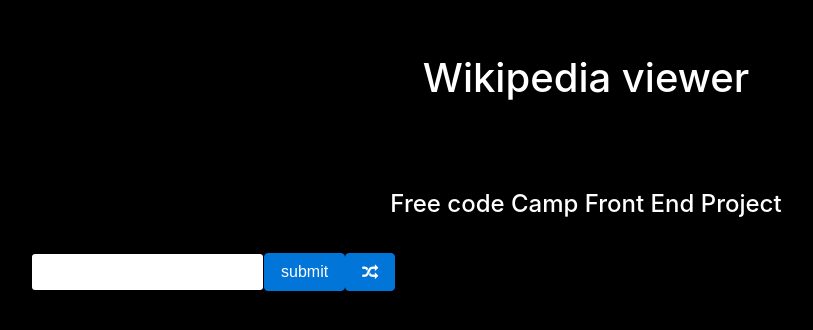
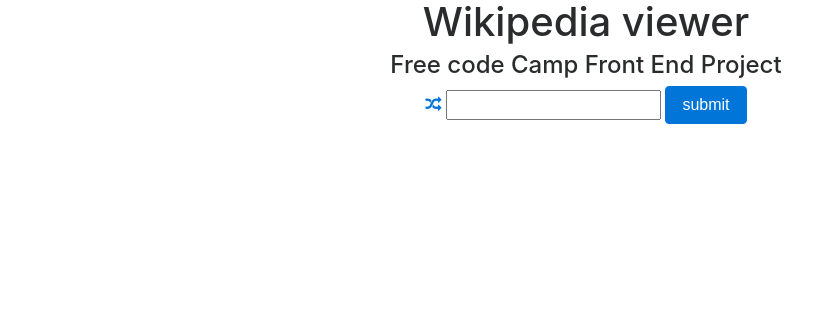
Before and after one commit to manny-torres-02/wikipedia-viewer, a plain HTML site: page index.html in a window 1280 px wide. Shown: the whole page, without its empty margins (54-867 px from the left). Drawn offline with nearby package versions, Linux system fonts and the light colour scheme.

Commit message:
commit test
Commit Test

```diff
--- a/index.html
+++ b/index.html
@@ -4,33 +4,33 @@
   <meta charset="UTF-8">
   <title>Wikipedia Viewer</title>
   <link rel="stylesheet" href="https://maxcdn.bootstrapcdn.com/font-awesome/4.4.0/css/font-awesome.min.css">
+
   <link rel='stylesheet prefetch' href='https://cdnjs.cloudflare.com/ajax/libs/twitter-bootstrap/4.0.0-alpha.6/css/bootstrap.min.css'>
-  <link rel='stylesheet' href="styles/styles.css">
+
+      <link rel="stylesheet" href="css/style.css">
+
+
 </head>
+
 <body>
+
 <div class = " container">
   <!--center your text/bkg image-->
   <div class ="text-center">
   <h1> Wikipedia viewer</h3>
   <h4> Free code Camp Front End Project</h4>
-  <!--<a href= " https://en.wikipedia.org/wiki/Special:Random" class="btn btn-primary" target="blank" type="button">
+  <a href= " https://en.wikipedia.org/wiki/Special:Random" target="blank">
   <i class="fa fa-random" aria-hidden="true"></i>
-</a> -->
-<form class="form-inline">
-<div class="form-group">
-<input type="search" class="form-control" id="query">
+  </a>
+
+<input class="from-control" id="query">
        <!--from-control is a bootstrap class-->
   <button id="search" type="button" class=" btn btn-primary">submit</button>
-
-      <a href= " https://en.wikipedia.org/wiki/Special:Random" class="btn btn-primary" target="blank">
-      <i class="fa fa-random" aria-hidden="true"></i>
-      </a>
-    </div> <!-- Form-group-->
-  </form>
-</div>
+      </div>
   <ul id="output">
     <!-- place to out put list items-->
     </ul>
+
 </div>
   <script src='https://cdnjs.cloudflare.com/ajax/libs/jquery/3.1.1/jquery.min.js'></script>
 <script src='https://cdnjs.cloudflare.com/ajax/libs/twitter-bootstrap/4.0.0-alpha.6/js/bootstrap.min.js'></script>
```
